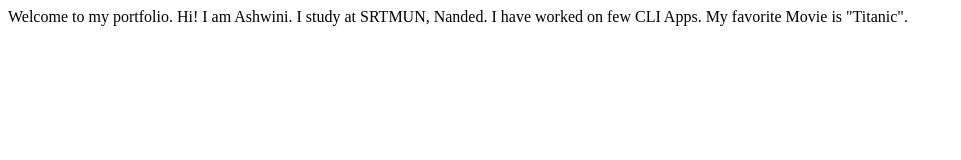
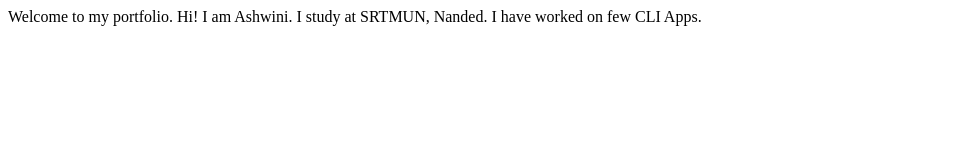
Before and after one commit to ashwinipendkar953/ashwinipendkar-portfolio, a plain HTML site: page index.html in a window 1280 px wide. Shown: the whole page, without its empty margins (0-961 px from the left). Drawn offline with Linux system fonts and the light colour scheme.

Commit message:
Update index.html

```diff
--- a/index.html
+++ b/index.html
@@ -10,6 +10,5 @@
     Hi! I am Ashwini.
     I study at SRTMUN, Nanded.
     I have worked on few CLI Apps.
-    My favorite Movie is "Titanic".
 </body>
 </html>
```
